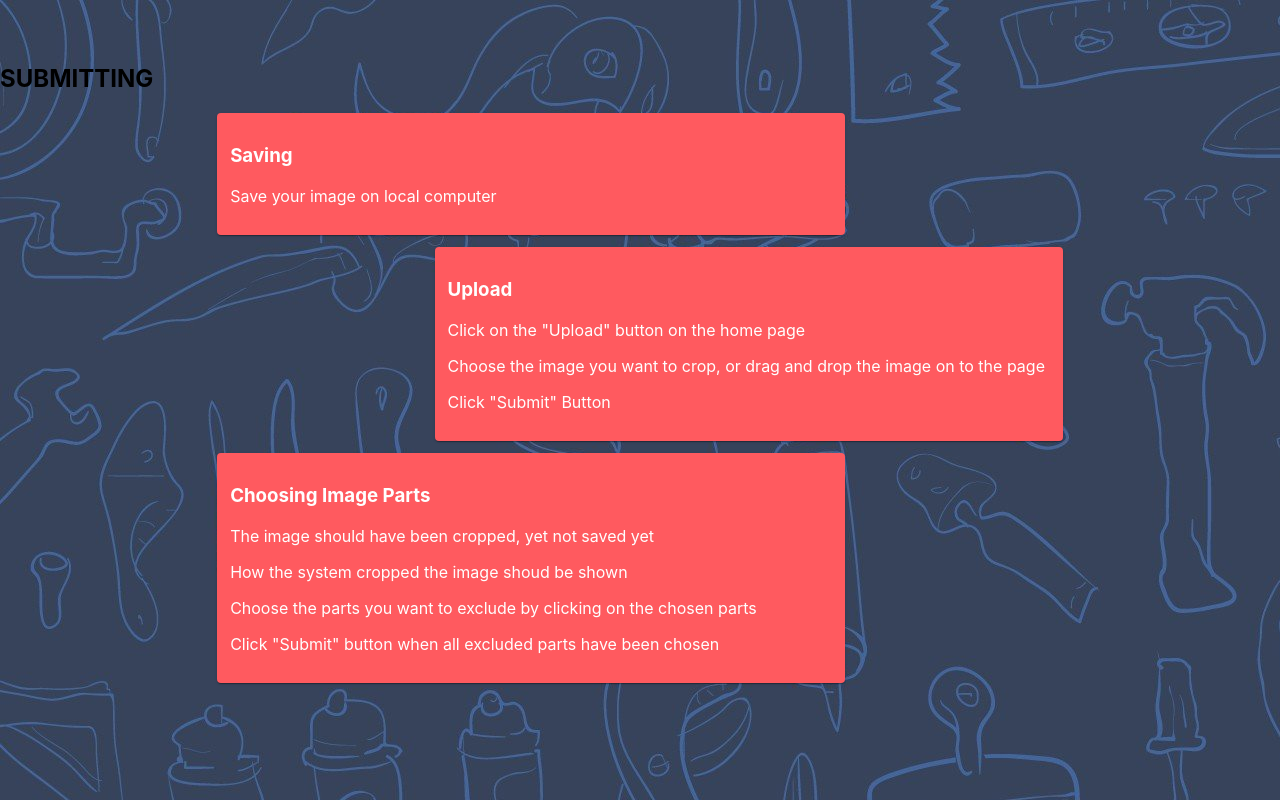
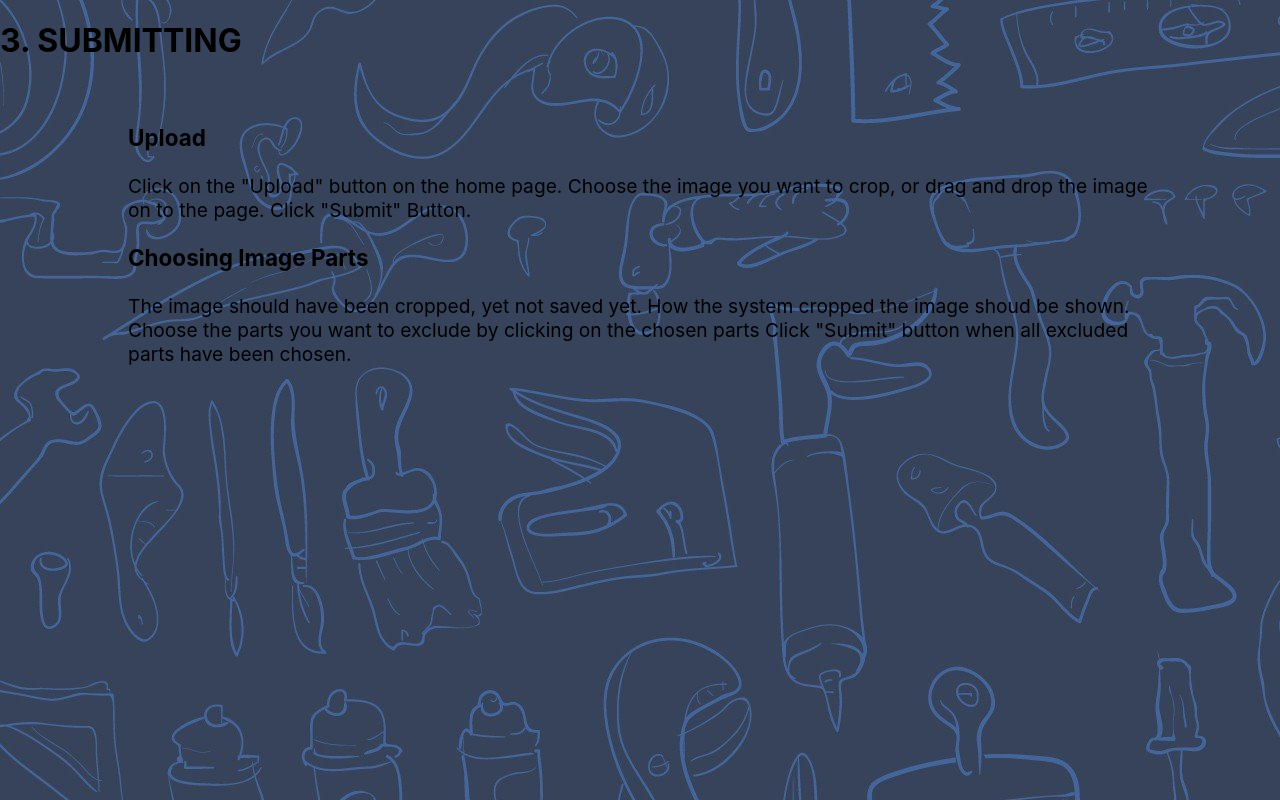
Before and after one commit to ocr-data-preparation/application, a React (Create React App) app: page /help/submit in a window 1280 px wide. Built offline with nearby package versions, Linux system fonts and the light colour scheme.

Commit message:
revamp submit tutorial component

```diff
--- a/src/components/Help/FillingInPaper.js
+++ b/src/components/Help/FillingInPaper.js
@@ -46,7 +46,7 @@ function FillingInPaper() {
   return (
     <div className={classes.root}>
       <div className={classes.section}>
-        <h2>1. FILLING THE PAPER</h2>
+        <h1>1. FILLING THE PAPER</h1>
         <Grid className={classes.description}>
           <h3>Download and Print the Template Picture</h3>
           <p>
--- a/src/components/Help/SubmittingTutorial.js
+++ b/src/components/Help/SubmittingTutorial.js
@@ -1,88 +1,62 @@
 import React from "react";
-import { Grid, Paper, IconButton } from "@material-ui/core";
+import { Grid } from "@material-ui/core";
 import { makeStyles } from "@material-ui/core/styles";
 
-const useStyles = makeStyles(theme => ({
+const useStyles = makeStyles((theme) => ({
   contentDispay: {
-    padding: '1vw',
-    color: 'white',
-    backgroundColor: "#FF5A5F"
-  },
-  root: {
-    marginTop: "5vw"
+    padding: "1vw",
+    color: "white",
+    backgroundColor: "#FF5A5F",
   },
   listDisplay: {
-    textAlign: 'left'
-  }
+    textAlign: "left",
+  },
+  section: {
+    placeContent: "center",
+  },
+  description: {
+    marginTop: "5vw",
+    marginLeft: "10vw",
+    marginRight: "10vw",
+    textAlign: "left",
+    fontSize: "1.5vw",
+  },
+  secondDescription: {
+    marginLeft: "10vw",
+    marginRight: "10vw",
+    textAlign: "left",
+    fontSize: "1.5vw",
+  },
+  removeTopMargin: {
+    marginTop: "0vw",
+  },
 }));
 
 function SubmittingTutorial() {
   const classes = useStyles();
 
   return (
-    <div className={classes.root}>
-      <h2>
-        SUBMITTING
-      </h2>
+    <div>
+      <div className={classes.section}></div>
+      <h1>3. SUBMITTING</h1>
 
-      <Grid container spacing={3}>
-        <Grid item xs={2}>  </Grid>
-        <Grid item xs={6}>
-          <Paper className={classes.contentDispay}>
-            <h3>
-              Saving
-            </h3>
-            <p>
-              Save your image on local computer
-            </p>
-          </Paper>
-        </Grid>
-        <Grid item xs> </Grid>
+      <Grid className={classes.description}>
+        <h3>Upload</h3>
+        <p>
+          Click on the "Upload" button on the home page. Choose the image you
+          want to crop, or drag and drop the image on to the page. Click
+          "Submit" Button.
+        </p>
       </Grid>
 
-      <Grid container spacing={3}>
-        <Grid item xs> </Grid>
-        <Grid item xs={6}>
-          <Paper className={classes.contentDispay}>
-            <h3>
-              Upload
-            </h3>
-            <p>
-              Click on the "Upload" button on the home page
-            </p>
-            <p>
-              Choose the image you want to crop, or drag and drop the image on to the page
-            </p>
-            <p>
-              Click "Submit" Button
-            </p>
-          </Paper>
-        </Grid>
-        <Grid item xs={2}> </Grid>
-      </Grid>
-
-      <Grid container spacing={3}>
-        <Grid item xs={2}>  </Grid>
-        <Grid item xs={6}>
-          <Paper className={classes.contentDispay}>
-            <h3>
-              Choosing Image Parts
-            </h3>
-            <p>
-              The image should have been cropped, yet not saved yet
-            </p>
-            <p>
-              How the system cropped the image shoud be shown
-            </p>
-            <p>
-              Choose the parts you want to exclude by clicking on the chosen parts
-            </p>
-            <p>
-              Click "Submit" button when all excluded parts have been chosen
-            </p>
-          </Paper>
-        </Grid>
-        <Grid item xs> </Grid>
+      <Grid className={classes.secondDescription}>
+        <h3>Choosing Image Parts</h3>
+        <p>
+          The image should have been cropped, yet not saved yet. How the system
+          cropped the image shoud be shown. Choose the parts you want to exclude
+          by clicking on the chosen parts Click "Submit" button when all
+          excluded parts have been chosen.
+        </p>
       </Grid>
     </div>
   );
--- a/src/components/Help/TakingPhoto.js
+++ b/src/components/Help/TakingPhoto.js
@@ -9,9 +9,6 @@ const useStyles = makeStyles((theme) => ({
     padding: "1vw",
     color: "white",
     backgroundColor: "#FF5A5F",
-  },
-  root: {
-    marginTop: "5vw",
   },
   listDisplay: {
     textAlign: "left",
@@ -46,8 +43,8 @@ function TakingPhoto() {
   const minRes = "8MP";
 
   return (
-    <div className={classes.root}>
-      <h2>2. TAKING PHOTO</h2>
+    <div>
+      <h1>2. TAKING PHOTO</h1>
 
       <Grid className={classes.description}>
         <h3>Check Your Camera's Resolution</h3>
--- a/src/components/Help/index.js
+++ b/src/components/Help/index.js
@@ -1,6 +1,6 @@
 import React from "react";
 import { Link } from "react-router-dom";
-import { IconButton, Paper, Grid } from "@material-ui/core";
+import { IconButton, Paper, Grid, Divider } from "@material-ui/core";
 import { makeStyles } from "@material-ui/core/styles";
 import ArrowBackRoundedIcon from "@material-ui/icons/ArrowBackRounded";
 import FillingInPaper from "./FillingInPaper";
@@ -42,15 +42,11 @@ function Help() {
       </Grid>
       <Grid container className={classes.container}>
         <Paper className={classes.display}>
-          <Grid>
-            <FillingInPaper />
-          </Grid>
-          <Grid>
-            <TakingPhoto />
-          </Grid>
-          <Grid>
-            <SubmittingTutorial />
-          </Grid>
+          <FillingInPaper />
+          <Divider />
+          <TakingPhoto />
+          <Divider />
+          <SubmittingTutorial />
         </Paper>
       </Grid>
     </div>
```
